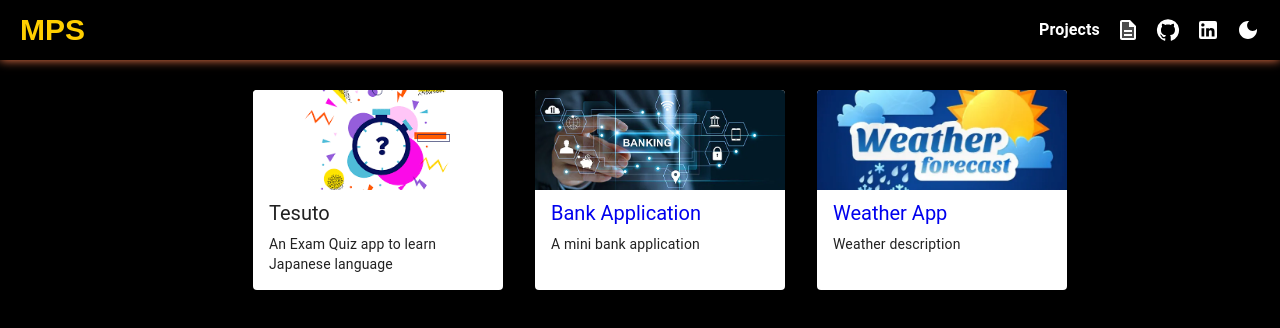
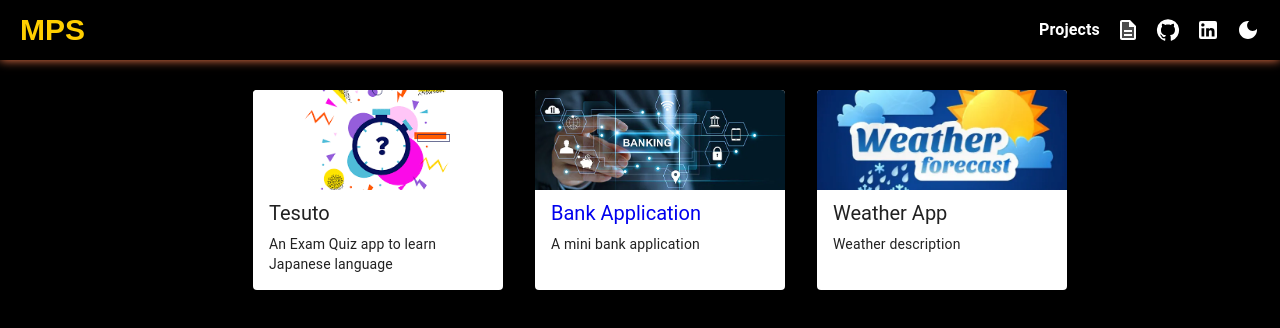
Before and after one commit to m30a09nu2000/manu.me, a React (Create React App) app: page /manu.me/projects in a window 1280 px wide. Shown: the top 328 px of the page. Built offline with nearby package versions, Linux system fonts and the light colour scheme; no server answers.

Commit message:
modified weather url

```diff
--- a/src/pages/Projects.js
+++ b/src/pages/Projects.js
@@ -30,7 +30,6 @@ const Projects = () => {
       name: "Weather App",
       description: "Weather description",
       image:weather,
-      link:process.env.REACT_APP_WEATHER_URL
     },
   ];
   return (
```
